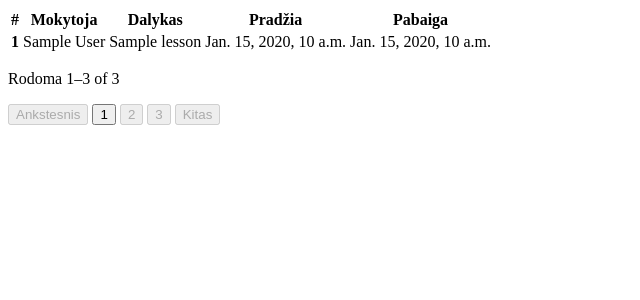
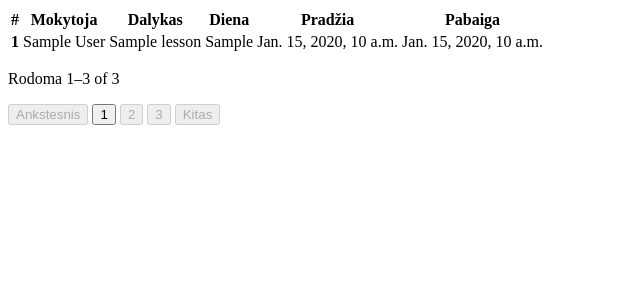
Before and after one commit to Garfieldas/grade-book, a Django app: template apps/academics/templates/academics/schedule/student_shedule.html in a window 1280 px wide. Shown: the top 300 px of the page, without its empty margins (0-640 px from the left). Run offline with Django 5.2, Linux system fonts and the light colour scheme; the template is opened without the code that fills it: most values are stand-ins (such as "Sample title", 1, 10 or a date in 2020).

Commit message:
Refactored schedule display

```diff
--- a/apps/academics/templates/academics/schedule/student_shedule.html
+++ b/apps/academics/templates/academics/schedule/student_shedule.html
@@ -6,6 +6,7 @@
           <th class="w-12">#</th>
           <th>Mokytoja</th>
           <th>Dalykas</th>
+          <th>Diena</th>
           <th>Pradžia</th>
           <th>Pabaiga</th>
         </tr>
@@ -18,8 +19,9 @@
           <td>
             <span class="badge badge-outline">{{ lesson.subject }}</span>
           </td>
-          <td><a class="link">{{ lesson.start_date }}</a></td>
-          <td><a class="link">{{ lesson.end_date }}</a></td>
+          <td><a class="link">{{ lesson.get_day_display }}</a></td>
+          <td><a class="link">{{ lesson.start_time }}</a></td>
+          <td><a class="link">{{ lesson.end_time }}</a></td>
         </tr>
       {% endfor %}
       </tbody>
```
Also changed, not shown: db.sqlite3.
